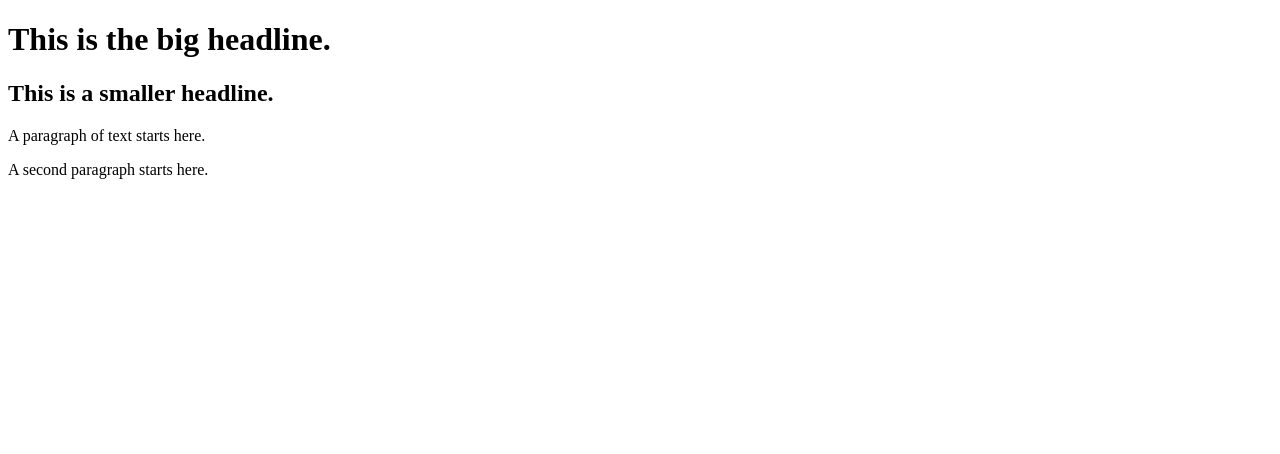
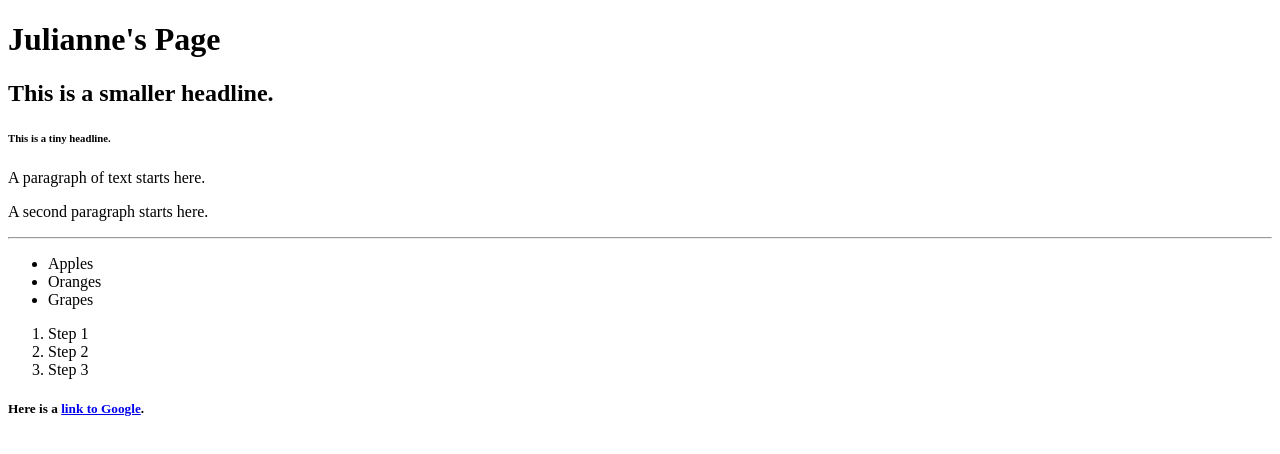
Before and after one commit to jdunn35/web-class, a plain HTML site: page index.html in a window 1280 px wide. Drawn offline with Linux system fonts and the light colour scheme.

Commit message:
Updated index.html

```diff
--- a/index.html
+++ b/index.html
@@ -4,9 +4,22 @@
         <title>My first page yay!</title>
     </head>
     <body>
-        <h1>This is the big headline.</h1>
+        <h1>Julianne's Page</h1>
         <h2>This is a smaller headline.</h2>
+        <h6>This is a tiny headline.</h6>
         <p>A paragraph of text starts here.</p>
         <p>A second paragraph starts here.</p>
+        <hr>
+        <ul>
+            <li>Apples</li>
+            <li>Oranges</li>
+            <li>Grapes</li>
+        </ul>
+        <ol>
+            <li>Step 1</li>
+            <li>Step 2</li>
+            <li>Step 3</li>
+        </ol>
+        <h5>Here is a <a href="http://www.google.com">link to Google</a>.</h5>
     </body>
 </html>
```
